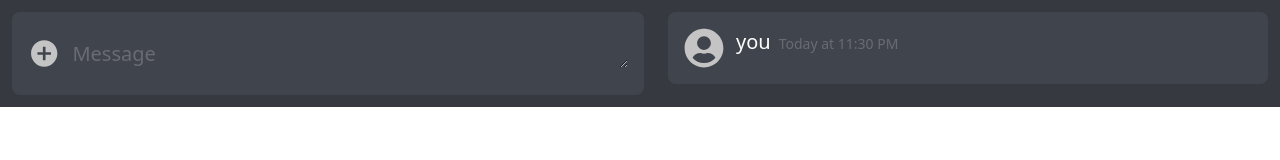
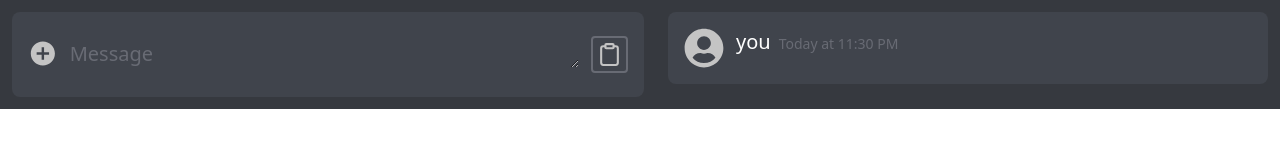
Before and after one commit to Wil3on/discord-markdow, a Next.js app: page / in a window 1280 px wide. Shown: the top 160 px of the page. Built offline with nearby package versions, Linux system fonts and the light colour scheme.

Commit message:
:sparkles: feat: finished implementing ClipboardCopyButton component

```diff
--- /dev/null
+++ b/components/ClipboardCopyButton.tsx
@@ -0,0 +1,45 @@
+import { useState } from 'react'
+import { FiClipboard, FiCheck } from 'react-icons/fi'
+import toast, { Toaster } from 'react-hot-toast'
+
+type ClipboardCopyButtonProps = {
+	message: string
+}
+
+export const ClipboardCopyButton: React.VFC<ClipboardCopyButtonProps> = ({ message }) => {
+	const [isClicked, setIsClicked] = useState<boolean>(false)
+	const handleClipboardCopy = (message: string) => {
+		navigator.clipboard.writeText(message)
+		setIsClicked((isClicked) => !isClicked)
+		toast('Copied!', {
+			style: {
+				backgroundColor: '#222222',
+				color: '#fff',
+			},
+		})
+		setTimeout(() => {
+			setIsClicked((isClicked) => !isClicked)
+		}, 4000)
+	}
+	return (
+		<button
+			onClick={() => handleClipboardCopy(message)}
+			className={`relative px-1 py-1 border-2 rounded ${
+				isClicked ? 'border-green' : 'border-gray-light'
+			} hover:bg-gray-light max-h-content`}
+			disabled={isClicked}
+		>
+			{isClicked ? (
+				<FiCheck size={25} className="text-green" />
+			) : (
+				<FiClipboard size={25} className="text-gray" />
+			)}
+			<Toaster
+				containerStyle={{
+					position: 'absolute',
+					top: 50,
+				}}
+			/>
+		</button>
+	)
+}
--- a/components/MarkdownEditor.tsx
+++ b/components/MarkdownEditor.tsx
@@ -2,6 +2,7 @@ import { useState } from 'react'
 import TextareaAutosize from 'react-textarea-autosize'
 import { FaUserCircle } from 'react-icons/fa'
 import { IoMdAddCircle } from 'react-icons/io'
+import { ClipboardCopyButton } from './ClipboardCopyButton'
 
 export const MarkdownEditor: React.VFC = () => {
 	const [message, setMessage] = useState<string>('')
@@ -11,11 +12,12 @@ export const MarkdownEditor: React.VFC = () => {
 				<div className="flex flex-1 max-w-5xl px-4 py-6 m-3 rounded-lg bg-navy-light">
 					<IoMdAddCircle size={35} className="text-gray" />
 					<TextareaAutosize
-						className="w-full pt-1 ml-3 text-xl outline-none bg-navy-light text-while placeholder-gray-light"
+						className="w-full pt-1 mx-3 text-xl outline-none bg-navy-light text-while placeholder-gray-light"
 						placeholder="Message"
 						value={message}
 						onChange={(e) => setMessage(e.target.value)}
 					/>
+					<ClipboardCopyButton message={message} />
 				</div>
 				<div className="flex-1 max-w-5xl m-3">
 					<div className="flex p-4 rounded-lg bg-navy-light text-while ">
--- a/package.json
+++ b/package.json
@@ -16,6 +16,7 @@
 		"postcss": "^8.3.6",
 		"react": "17.0.2",
 		"react-dom": "17.0.2",
+		"react-hot-toast": "^2.1.1",
 		"react-icons": "^4.2.0",
 		"react-textarea-autosize": "^8.3.3",
 		"tailwindcss": "^2.2.9"
--- a/tailwind.config.js
+++ b/tailwind.config.js
@@ -8,12 +8,18 @@ module.exports = {
 				DEFAULT: '#C4C4C4',
 				light: '#686B74',
 			},
+			green: '#248000',
 			navy: {
 				DEFAULT: '#36393F',
 				light: '#40444C',
 			},
+			green: 'green',
 		},
-		extend: {},
+		extend: {
+			height: {
+				content: 'max-content',
+			},
+		},
 	},
 	variants: {
 		extend: {},
```
Also changed, not shown: 1 other file (tests, documents, lock files or other folders).
